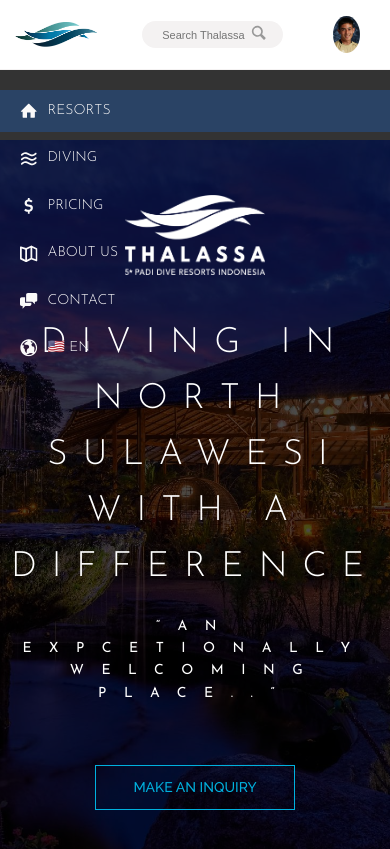
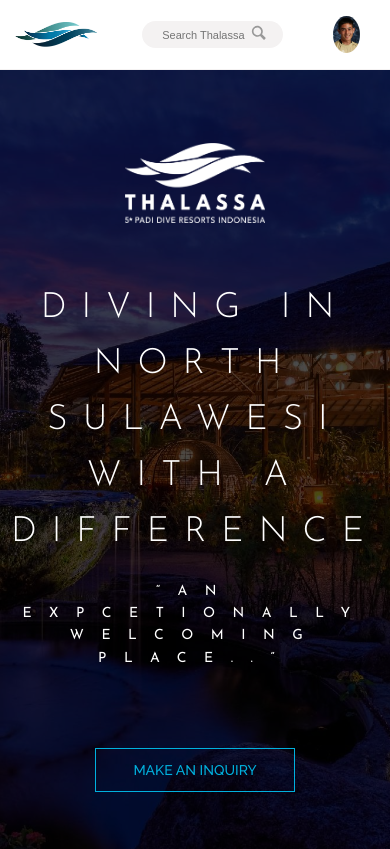
Before and after one commit to dtkellogg/thalassa, a website: page index.html in a window 390 px wide. Shown: the top 849 px of the page. Drawn offline with nearby package versions, Linux system fonts and the light colour scheme.

Commit message:
More css media queries

```diff
--- a/sass/layout/_cover-area.scss
+++ b/sass/layout/_cover-area.scss
@@ -32,7 +32,7 @@
   grid-row: 2 / 3;
 
   @media (max-width: 800px) {
-    grid-row: 3 / 4;
     grid-column: 1 / -1;
+    grid-row: 2 / 4;
   }
 }
--- a/sass/layout/_sidebar.scss
+++ b/sass/layout/_sidebar.scss
@@ -15,13 +15,18 @@
 
   @media (max-width: 800px) {
     grid-column: sidebar-start / full-end;
-    grid-row: 2 / span 1;
+    grid-row: -1 / span 1;
+    background-color: $color-quatinary;
   }
 }
 
 .side-nav {
   list-style: none;
   margin-top: 2rem;
+
+  @media (max-width: 800px) {
+    display: none;
+  }
 
   &__item {
     position: relative;
```
Also changed, not shown: css/style.css.
